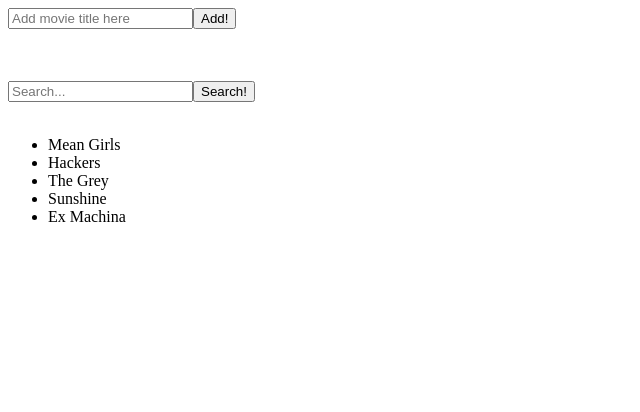
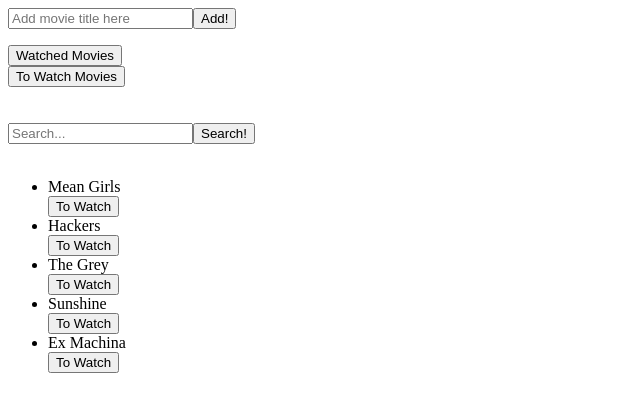
Before and after one commit to yasinnkhann/movie-list, a React app: page / in a window 1280 px wide. Shown: the top 412 px of the page, without its empty margins (0-640 px from the left). Built offline with nearby package versions, Linux system fonts and the light colour scheme; the HTML template or start-up script is replaced by a standard one.

Commit message:
sorta finished step 3

```diff
--- a/client/src/components/AddMovies.jsx
+++ b/client/src/components/AddMovies.jsx
@@ -31,8 +31,6 @@
         <button onClick={this.addBtnProxy}>Add!</button>
         <br />
         <ul>
-          {/* <li>Monk</li>
-          <li>Pepe</li> */}
           {mappedAddedMovies}
         </ul>
       </Fragment>
--- a/client/src/components/App.jsx
+++ b/client/src/components/App.jsx
@@ -1,5 +1,6 @@
 import React, { Component, Fragment } from 'react';
 import AddMovies from './AddMovies.jsx';
+import SortMovies from './SortMovies.jsx';
 import SearchBar from './SearchBar.jsx';
 import Movies from './Movies.jsx';
 import movies from '../movies.js';
@@ -12,10 +13,17 @@
       filteredMovies: movies,
       isNoMovieFound: false,
       addedMovies: [],
+      watchedMovies: [],
+      toWatchMovies: [],
+      isWatchedMoviesClicked: false,
+      isToWatchMoviesClicked: false,
      };
     // BINDERS
     this.handleSubmitSearch = this.handleSubmitSearch.bind(this);
     this.handleAddBtn = this.handleAddBtn.bind(this);
+    this.handleStatusClick = this.handleStatusClick.bind(this);
+    this.handleWatchedMoviesClick = this.handleWatchedMoviesClick.bind(this);
+    this.handleToWatchMoviesClick = this.handleToWatchMoviesClick.bind(this);
   }
 
   handleSubmitSearch(query) {
@@ -37,10 +45,59 @@
     ));
 
     const stringifiedAddedMovies = JSON.stringify(this.state.addedMovies);
-    const stringifiedMovie = JSON.stringify(movie)
+    const stringifiedMovie = JSON.stringify(movie);
 
     if (!stringifiedAddedMovies.includes(stringifiedMovie)) {
       this.setState({ addedMovies: [...this.state.addedMovies, ...movie] });
+    }
+  }
+
+  handleStatusClick(movieObj) {
+    const moviesCopy = [...this.state.movies];
+
+    const movieIdx = this.state.movies.findIndex(movie => (
+      movie === movieObj
+    ));
+
+    if (moviesCopy[movieIdx].status === 'To Watch') {
+      moviesCopy[movieIdx].status = 'Watched';
+    } else {
+      moviesCopy[movieIdx].status = 'To Watch';
+    }
+
+    this.setState({ movies: moviesCopy });
+
+  }
+
+  handleWatchedMoviesClick() {
+    const moviesWatched = this.state.movies.filter(movieObj => (
+      movieObj.status === 'Watched'
+    ));
+
+    console.log(moviesWatched);
+
+    this.setState({ watchedMovies: moviesWatched });
+
+    if (this.state.isWatchedMoviesClicked === true) {
+      this.setState({ isWatchedMoviesClicked: false });
+    } else {
+      this.setState({ isWatchedMoviesClicked: true });
+    }
+  }
+
+  handleToWatchMoviesClick() {
+    const moviesToWatch = this.state.movies.filter(movieObj => (
+      movieObj.status === 'To Watch'
+    ));
+
+    console.log(moviesToWatch);
+
+    this.setState({ toWatchMovies: moviesToWatch });
+
+    if (this.state.isToWatchMoviesClicked === true) {
+      this.setState({ isToWatchMoviesClicked: false });
+    } else {
+      this.setState({ isToWatchMoviesClicked: true });
     }
   }
 
@@ -52,12 +109,21 @@
           addedMoviesList={this.state.addedMovies}
           addBtn={this.handleAddBtn}
         />
+        <SortMovies
+          watchedMovies={this.state.watchedMovies}
+          watchedMoviesClick={this.handleWatchedMoviesClick}
+          isWatchedMoviesClicked={this.state.isWatchedMoviesClicked}
+          toWatchMovies={this.state.toWatchMovies}
+          toWatchMoviesClick={this.handleToWatchMoviesClick}
+          isToWatchMoviesClicked={this.state.isToWatchMoviesClicked}
+        />
         <br/>
         <br/>
         <SearchBar submitSearch={this.handleSubmitSearch} />
         <Movies
           movies={this.state.filteredMovies}
           isNoMovieFound={this.state.isNoMovieFound}
+          statusClick={this.handleStatusClick}
         />
       </Fragment>
     );
--- a/client/src/components/Movie.jsx
+++ b/client/src/components/Movie.jsx
@@ -4,12 +4,23 @@
   constructor(props) {
     super(props);
     this.state = {};
+    // BINDERS
+    this.statusClickProxy = this.statusClickProxy.bind(this);
   }
+
+  statusClickProxy() {
+    this.props.statusClick(this.props.movieObj);
+    // this.props.movieObj.status ='Watched'
+  }
+
   render() {
 
     return (
       <Fragment>
-        <li>{this.props.movieObj.title}</li>
+        <div>
+          <li>{this.props.movieObj.title}</li>
+          <button onClick={this.statusClickProxy}>{this.props.movieObj.status}</button>
+        </div>
       </Fragment>
     );
   }
--- a/client/src/components/Movies.jsx
+++ b/client/src/components/Movies.jsx
@@ -12,6 +12,7 @@
       <Movie
       key={movie.title.toString()}
       movieObj={movie}
+      statusClick={this.props.statusClick}
       />
     ))
     return (
--- /dev/null
+++ b/client/src/components/SortMovies.jsx
@@ -0,0 +1,50 @@
+import React, { Component, Fragment } from 'react';
+
+export default class SortMovies extends Component {
+  constructor(props) {
+    super(props);
+    this.state = {};
+    // BINDERS
+    this.watchedMoviesClickProxy = this.watchedMoviesClickProxy.bind(this);
+    this.toWatchMoviesClickProxy = this.toWatchMoviesClickProxy.bind(this);
+  }
+
+  watchedMoviesClickProxy() {
+    this.props.watchedMoviesClick();
+  }
+
+  toWatchMoviesClickProxy() {
+    this.props.toWatchMoviesClick();
+  }
+
+  render() {
+    const mappedWatchedMovies = this.props.watchedMovies.map(movie => (
+      <li key={movie.title.toString()}>{movie.title}</li>
+    ));
+
+    const mappedToWatchMovies = this.props.toWatchMovies.map(movie => (
+      <li key={movie.title.toString()}>{movie.title}</li>
+    ));
+
+    return (
+      <Fragment>
+        <div>
+          <button onClick={this.watchedMoviesClickProxy}>Watched Movies</button>
+          {this.props.isWatchedMoviesClicked && (
+            <ul>
+              {mappedWatchedMovies}
+            </ul>
+          )}
+        </div>
+        <div>
+          <button onClick={this.toWatchMoviesClickProxy}>To Watch Movies</button>
+          {this.props.isToWatchMoviesClicked && (
+            <ul>
+              {mappedToWatchMovies}
+            </ul>
+          )}
+        </div>
+      </Fragment>
+    );
+  }
+}
--- a/client/src/movies.js
+++ b/client/src/movies.js
@@ -1,9 +1,9 @@
 const movies = [
-  {title: 'Mean Girls'},
-  {title: 'Hackers'},
-  {title: 'The Grey'},
-  {title: 'Sunshine'},
-  {title: 'Ex Machina'},
+  {title: 'Mean Girls', status: 'To Watch'},
+  {title: 'Hackers', status: 'To Watch'},
+  {title: 'The Grey', status: 'To Watch'},
+  {title: 'Sunshine', status: 'To Watch'},
+  {title: 'Ex Machina', status: 'To Watch'},
 ];
 
 export default movies;
```
Also changed, not shown: 1 other file (tests, documents, lock files or other folders).
